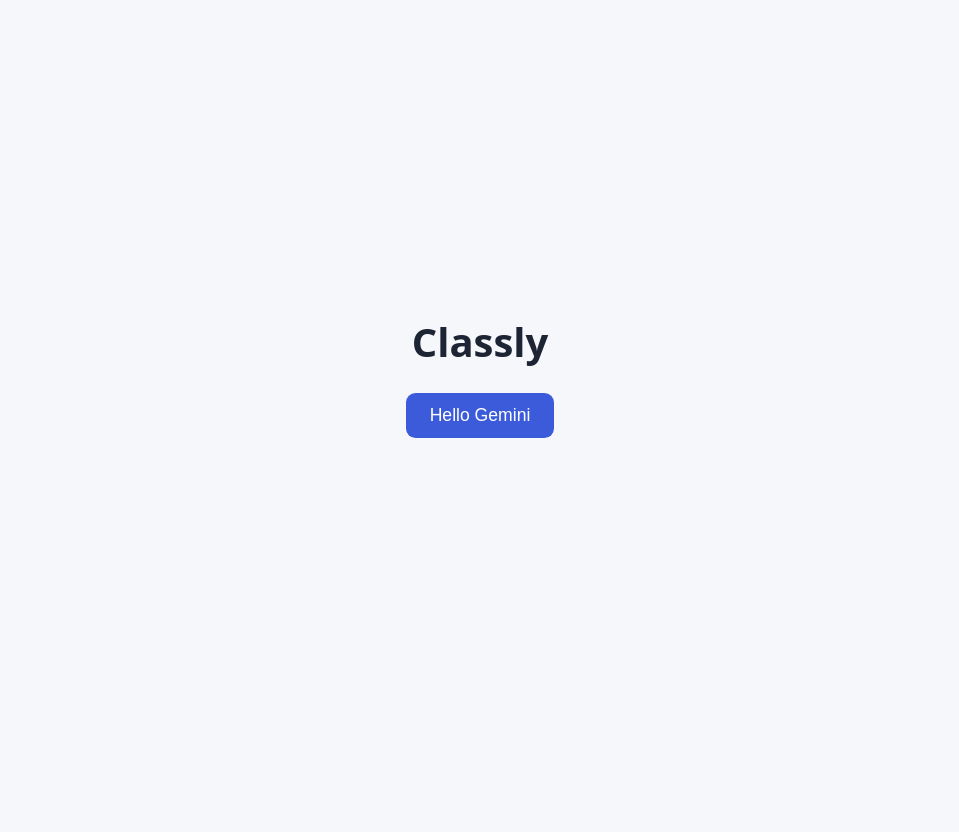
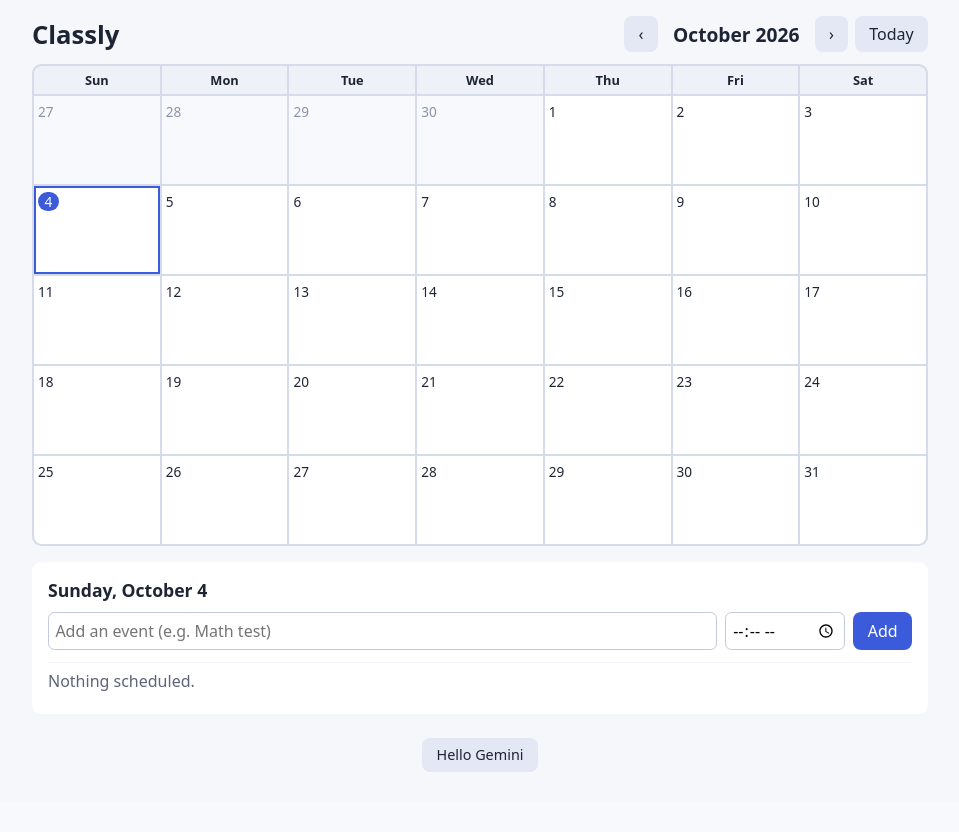
Before and after one commit to jstinson83/classly, a web app: page / in a window 1280 px wide. Shown: the whole page, without its empty margins (160-1119 px from the left). After the commit the page ends 772 px from the top, so only its background shows below. Run offline with its HTML, style and script files only (its server is not run), Linux system fonts and the light colour scheme; data that the repository does not hold is empty.

Commit message:
Make home page a calendar with add/delete events
Month grid with day selection; events stored in localStorage until the
storage/auth model is decided. Hello Gemini button moved to the footer.

Co-Authored-By: Claude Sonnet 5.5 <noreply@anthropic.com>
Claude-Session: https://claude.ai/code/session_01S7FpQqH1AddFXdyJQBSQvH

```diff
--- a/backend/src/main/resources/static/app.js
+++ b/backend/src/main/resources/static/app.js
@@ -1,6 +1,134 @@
+const STORAGE_KEY = 'classly.events';
+const DOW = ['Sun', 'Mon', 'Tue', 'Wed', 'Thu', 'Fri', 'Sat'];
+
+const pad = n => String(n).padStart(2, '0');
+const iso = d => `${d.getFullYear()}-${pad(d.getMonth() + 1)}-${pad(d.getDate())}`;
+const todayIso = () => iso(new Date());
+
+// Events are { id, date: 'YYYY-MM-DD', time: 'HH:MM' | '', title }.
+// Stored in the browser for now; server-side storage is still undecided.
+function loadEvents() {
+  try { return JSON.parse(localStorage.getItem(STORAGE_KEY)) || []; } catch { return []; }
+}
+function saveEvents(events) {
+  localStorage.setItem(STORAGE_KEY, JSON.stringify(events));
+}
+let events = loadEvents();
+
+const now = new Date();
+let viewYear = now.getFullYear();
+let viewMonth = now.getMonth();
+let selected = todayIso();
+
+const grid = document.getElementById('grid');
+const monthLabel = document.getElementById('month-label');
+const dayHeading = document.getElementById('day-heading');
+const dayList = document.getElementById('day-events');
+
+function eventsOn(date) {
+  return events.filter(e => e.date === date)
+    .sort((a, b) => (a.time || '24:00').localeCompare(b.time || '24:00'));
+}
+
+function renderGrid() {
+  monthLabel.textContent = new Date(viewYear, viewMonth, 1)
+    .toLocaleDateString(undefined, { month: 'long', year: 'numeric' });
+  grid.replaceChildren(...DOW.map(d => Object.assign(document.createElement('div'), { className: 'dow', textContent: d })));
+  const start = new Date(viewYear, viewMonth, 1 - new Date(viewYear, viewMonth, 1).getDay());
+  const weeks = Math.ceil((new Date(viewYear, viewMonth, 1).getDay() + new Date(viewYear, viewMonth + 1, 0).getDate()) / 7);
+  for (let i = 0; i < weeks * 7; i++) {
+    const d = new Date(start.getFullYear(), start.getMonth(), start.getDate() + i);
+    const date = iso(d);
+    const cell = document.createElement('div');
+    cell.className = 'day' + (d.getMonth() !== viewMonth ? ' other' : '')
+      + (date === todayIso() ? ' today' : '') + (date === selected ? ' selected' : '');
+    const num = document.createElement('span');
+    num.className = 'num';
+    num.textContent = d.getDate();
+    cell.append(num);
+    const evs = eventsOn(date);
+    evs.slice(0, 3).forEach(e => {
+      const chip = document.createElement('span');
+      chip.className = 'chip';
+      chip.textContent = (e.time ? e.time + ' ' : '') + e.title;
+      cell.append(chip);
+    });
+    if (evs.length > 3) {
+      const more = document.createElement('span');
+      more.className = 'more';
+      more.textContent = `+${evs.length - 3} more`;
+      cell.append(more);
+    }
+    cell.addEventListener('click', () => {
+      selected = date;
+      if (d.getMonth() !== viewMonth) { viewYear = d.getFullYear(); viewMonth = d.getMonth(); }
+      render();
+    });
+    grid.append(cell);
+  }
+}
+
+function renderDay() {
+  const [y, m, d] = selected.split('-').map(Number);
+  dayHeading.textContent = new Date(y, m - 1, d)
+    .toLocaleDateString(undefined, { weekday: 'long', month: 'long', day: 'numeric' });
+  const evs = eventsOn(selected);
+  if (!evs.length) {
+    const li = document.createElement('li');
+    li.className = 'empty';
+    li.textContent = 'Nothing scheduled.';
+    dayList.replaceChildren(li);
+    return;
+  }
+  dayList.replaceChildren(...evs.map(e => {
+    const li = document.createElement('li');
+    const time = Object.assign(document.createElement('span'), { className: 'time', textContent: e.time || 'All day' });
+    const title = Object.assign(document.createElement('span'), { className: 'title', textContent: e.title });
+    const del = Object.assign(document.createElement('button'), { className: 'secondary', textContent: 'Delete' });
+    del.addEventListener('click', () => {
+      events = events.filter(x => x.id !== e.id);
+      saveEvents(events);
+      render();
+    });
+    li.append(time, title, del);
+    return li;
+  }));
+}
+
+function render() { renderGrid(); renderDay(); }
+
+function shiftMonth(delta) {
+  const d = new Date(viewYear, viewMonth + delta, 1);
+  viewYear = d.getFullYear();
+  viewMonth = d.getMonth();
+  renderGrid();
+}
+document.getElementById('prev').addEventListener('click', () => shiftMonth(-1));
+document.getElementById('next').addEventListener('click', () => shiftMonth(1));
+document.getElementById('today').addEventListener('click', () => {
+  const t = new Date();
+  viewYear = t.getFullYear();
+  viewMonth = t.getMonth();
+  selected = todayIso();
+  render();
+});
+
+document.getElementById('add-form').addEventListener('submit', ev => {
+  ev.preventDefault();
+  const form = ev.target;
+  const title = form.title.value.trim();
+  if (!title) return;
+  events.push({ id: crypto.randomUUID(), date: selected, time: form.time.value, title });
+  saveEvents(events);
+  form.reset();
+  render();
+});
+
+render();
+
+// Gemini smoke test (deploy check).
 const button = document.getElementById('hello');
 const result = document.getElementById('result');
-
 button.addEventListener('click', async () => {
   button.disabled = true;
   result.className = '';
--- a/backend/src/main/resources/static/index.html
+++ b/backend/src/main/resources/static/index.html
@@ -5,21 +5,70 @@
   <meta name="viewport" content="width=device-width, initial-scale=1">
   <title>Classly</title>
   <style>
-    body { font-family: system-ui, sans-serif; margin: 0; min-height: 100vh; display: flex;
-           flex-direction: column; align-items: center; justify-content: center; gap: 1.5rem;
-           padding: 1rem; text-align: center; background: #f5f7fb; color: #1d2433; }
-    h1 { margin: 0; font-size: 2.5rem; }
-    button { font-size: 1.1rem; padding: .75rem 1.5rem; border: 0; border-radius: .6rem;
+    * { box-sizing: border-box; }
+    body { font-family: system-ui, sans-serif; margin: 0; padding: 1rem; background: #f5f7fb; color: #1d2433; }
+    main { max-width: 56rem; margin: 0 auto; }
+    header { display: flex; align-items: center; justify-content: space-between; gap: .5rem; margin-bottom: .75rem; }
+    h1 { margin: 0; font-size: 1.6rem; }
+    #month-label { font-size: 1.2rem; font-weight: 600; min-width: 9rem; text-align: center; }
+    .nav { display: flex; align-items: center; gap: .4rem; }
+    button { font: inherit; padding: .45rem .9rem; border: 0; border-radius: .5rem;
              background: #3b5bdb; color: #fff; cursor: pointer; }
+    button.secondary { background: #e3e8f4; color: #1d2433; }
     button:disabled { opacity: .6; cursor: default; }
-    #result { max-width: 32rem; min-height: 1.5rem; }
+    #grid { display: grid; grid-template-columns: repeat(7, 1fr); gap: 2px; background: #d5dbe8;
+            border: 2px solid #d5dbe8; border-radius: .6rem; overflow: hidden; }
+    .dow { background: #eef1f8; text-align: center; font-size: .8rem; padding: .3rem 0; font-weight: 600; }
+    .day { background: #fff; min-height: 5.5rem; padding: .25rem; cursor: pointer; overflow: hidden; }
+    .day.other { background: #f8f9fc; color: #8a93a8; }
+    .day.selected { outline: 2px solid #3b5bdb; outline-offset: -2px; }
+    .day .num { font-size: .85rem; }
+    .day.today .num { background: #3b5bdb; color: #fff; border-radius: 1rem; padding: 0 .4rem; }
+    .chip { display: block; font-size: .72rem; background: #dbe4ff; color: #2b3f9e; border-radius: .25rem;
+            padding: 1px 4px; margin-top: 2px; white-space: nowrap; overflow: hidden; text-overflow: ellipsis; }
+    .more { font-size: .7rem; color: #5b6478; }
+    section { background: #fff; border-radius: .6rem; padding: 1rem; margin-top: 1rem; }
+    h2 { margin: 0 0 .6rem; font-size: 1.1rem; }
+    form { display: flex; flex-wrap: wrap; gap: .5rem; margin-bottom: .75rem; }
+    input { font: inherit; padding: .4rem; border: 1px solid #c3cadb; border-radius: .4rem; }
+    input[name=title] { flex: 1 1 12rem; }
+    ul { list-style: none; margin: 0; padding: 0; }
+    li { display: flex; align-items: center; gap: .6rem; padding: .4rem 0; border-top: 1px solid #eef1f8; }
+    li .time { color: #5b6478; min-width: 4.5rem; font-variant-numeric: tabular-nums; }
+    li .title { flex: 1; }
+    li button { padding: .2rem .6rem; }
+    .empty { color: #5b6478; }
+    footer { margin-top: 1.5rem; text-align: center; font-size: .9rem; color: #5b6478; }
     #result.error { color: #c92a2a; }
+    @media (max-width: 480px) { .day { min-height: 4rem; } .chip { font-size: .65rem; } }
   </style>
 </head>
 <body>
-  <h1>Classly</h1>
-  <button id="hello">Hello Gemini</button>
-  <p id="result"></p>
+  <main>
+    <header>
+      <h1>Classly</h1>
+      <div class="nav">
+        <button class="secondary" id="prev" aria-label="Previous month">‹</button>
+        <span id="month-label"></span>
+        <button class="secondary" id="next" aria-label="Next month">›</button>
+        <button class="secondary" id="today">Today</button>
+      </div>
+    </header>
+    <div id="grid"></div>
+    <section>
+      <h2 id="day-heading"></h2>
+      <form id="add-form">
+        <input name="title" placeholder="Add an event (e.g. Math test)" required maxlength="120">
+        <input name="time" type="time" aria-label="Time (optional)">
+        <button type="submit">Add</button>
+      </form>
+      <ul id="day-events"></ul>
+    </section>
+    <footer>
+      <button class="secondary" id="hello">Hello Gemini</button>
+      <p id="result"></p>
+    </footer>
+  </main>
   <script src="/app.js"></script>
 </body>
 </html>
```
Also changed, not shown: .claude/context.md, 1 other file.
